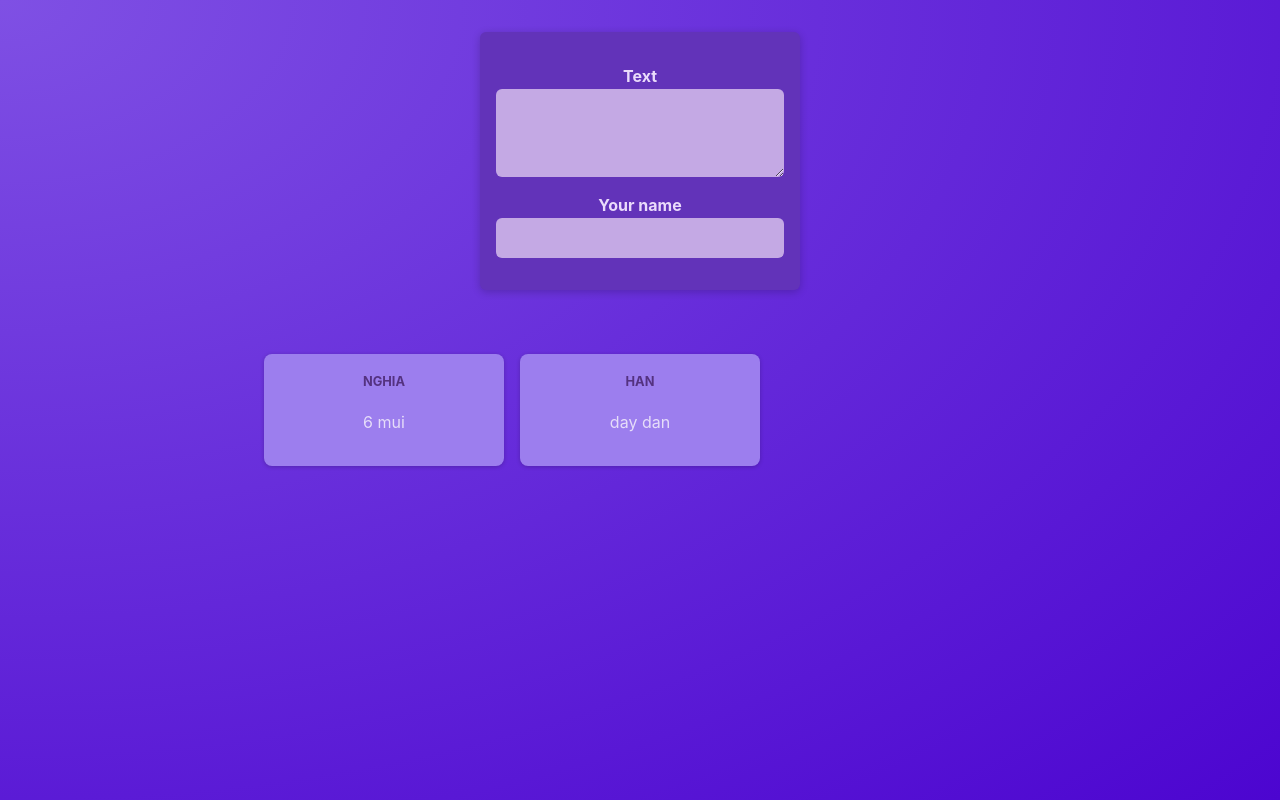
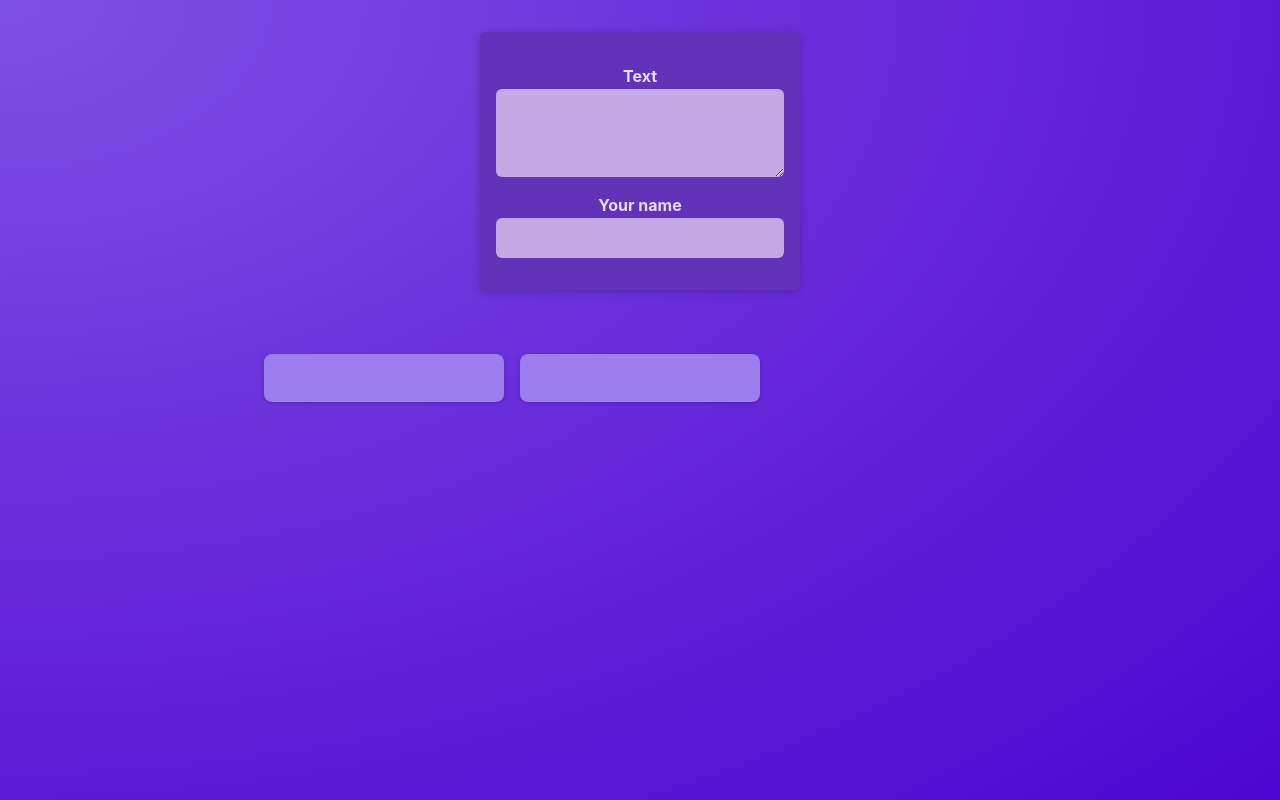
Before and after one commit to TrongNghia-17/react-crash-course, a React (Vite) app: page / in a window 1280 px wide. Built offline with nearby package versions, Linux system fonts and the light colour scheme.

Commit message:
video 27

```diff
--- a/src/components/NewPost.jsx
+++ b/src/components/NewPost.jsx
@@ -1,23 +1,15 @@
-import { useState } from 'react';
 import classes from './NewPost.module.css';
 
-function NewPost() {
-  const [enteredBody, setEnteredBody] = useState('');
-
-  function changeBodyHandler(event) {
-    setEnteredBody(event.target.value);
-  }
-
+function NewPost(props) {
   return (
     <form className={classes.form}>
       <p>
         <label htmlFor="body">Text</label>
-        <textarea id="body" required rows={3} onChange={changeBodyHandler} />
-        <p>{enteredBody}</p>
+        <textarea id="body" required rows={3} onChange={props.onBodyChange} />
       </p>
       <p>
         <label htmlFor="name">Your name</label>
-        <input type="text" id="name" required />
+        <input type="text" id="name" required onChange={props.onAuthorChange} />
       </p>
     </form>
   );
--- a/src/components/PostsList.jsx
+++ b/src/components/PostsList.jsx
@@ -1,14 +1,25 @@
+import { useState } from "react";
 import Post from "./Post";
 import NewPost from "./NewPost";
 import Classes from "./PostsList.module.css";
 
 function PostList() {
+    const [enteredBody, setEnteredBody] = useState('');
+    const [enteredAuthor, setEnteredAuthor] = useState('');
+
+    function bodyChangeHandler(event) {
+        setEnteredBody(event.target.value);
+    }
+    function authorChangeHandler(event) {
+        setEnteredAuthor(event.target.value);
+    }
+
     return (
         <>
-            <NewPost />
+            <NewPost onBodyChange={bodyChangeHandler} onAuthorChange={authorChangeHandler} />
             <ul className={Classes.posts}>
-                <Post author="Nghia" body="6 mui" />
-                <Post author="Han" body="day dan" />
+                <Post author={enteredAuthor} body={enteredBody} />
+                <Post author={enteredAuthor} body={enteredBody} />
             </ul>
         </>
     );
```
